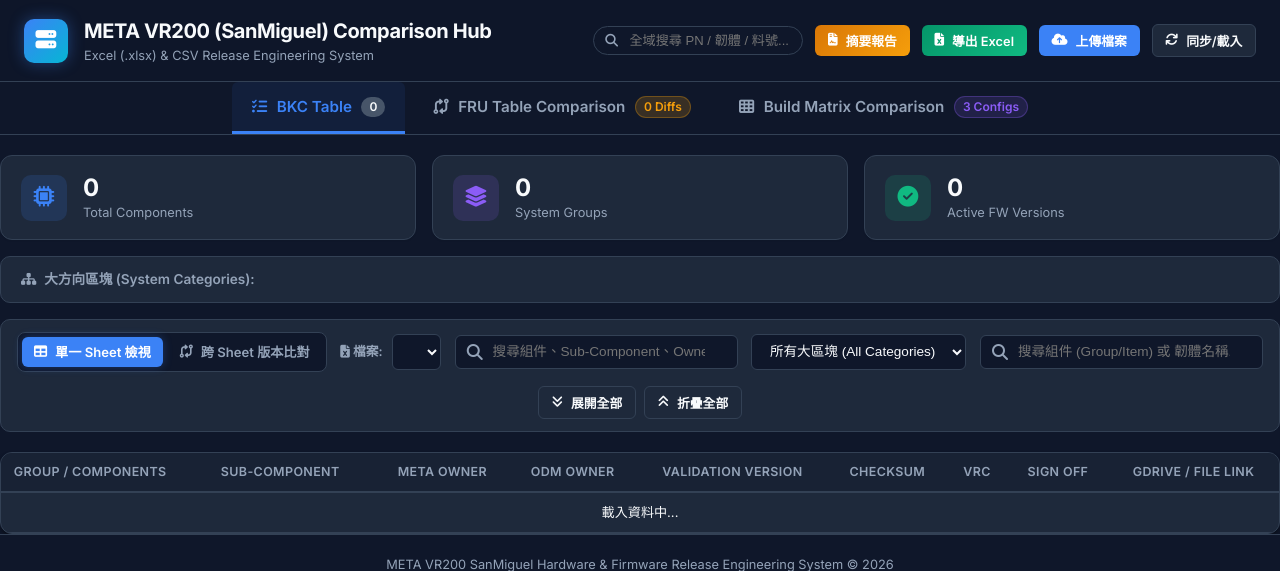
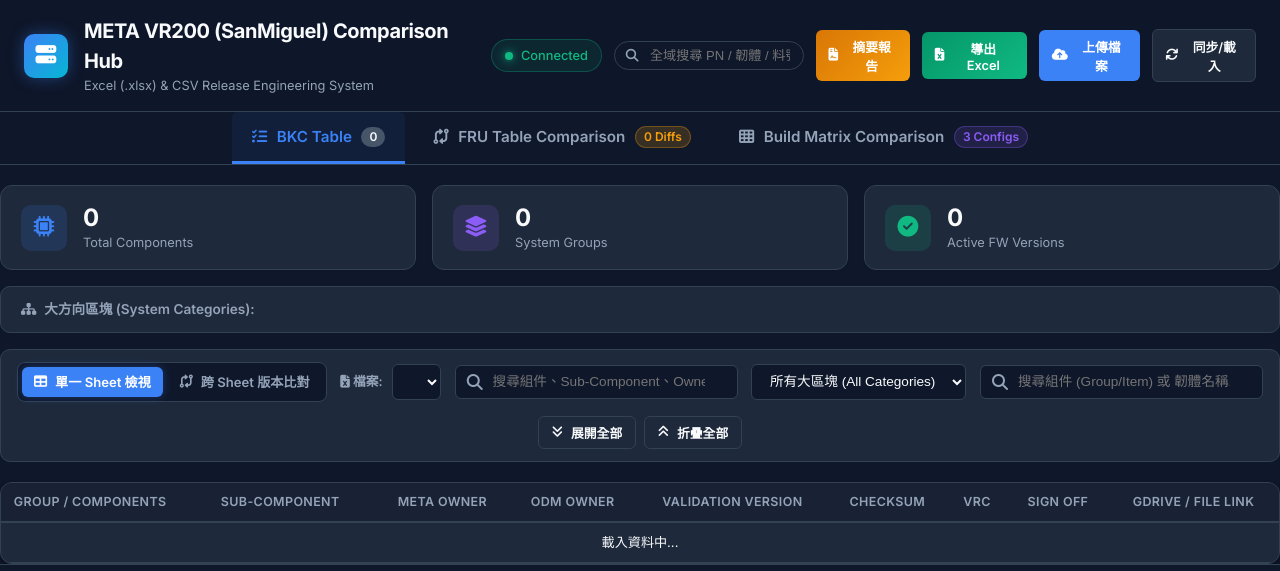
Before and after one commit to XavierH1558/META_BOM_FRU_FW_ComparesionTable, a Flask app: page / in a window 1280 px wide. Shown: the top 571 px of the page. Run offline with Flask 3, Linux system fonts and the light colour scheme; lists and menus that the app fills with data are empty; some libraries are stand-ins or nearby versions.

Commit message:
fix: Restore status-badge and add null safety for statusText in main.js

```diff
--- a/static/js/main.js
+++ b/static/js/main.js
@@ -553,7 +553,7 @@ function initUploadModal() {
 // Fetch Data from Backend APIs
 async function fetchAllData() {
     const statusText = document.querySelector('.status-text');
-    statusText.textContent = 'Loading data...';
+    if (statusText) statusText.textContent = 'Loading data...';
 
     try {
         const bkcPromise = appState.bkcMode === 'compare' ? fetchBkcCompareData() : fetchBkcData();
@@ -563,10 +563,10 @@ async function fetchAllData() {
             fruPromise,
             fetchMatrixData()
         ]);
-        statusText.textContent = 'Connected';
+        if (statusText) statusText.textContent = 'Connected';
     } catch (err) {
         console.error('Error fetching application data:', err);
-        statusText.textContent = 'Data Error';
+        if (statusText) statusText.textContent = 'Data Error';
     }
 }
 
--- a/templates/index.html
+++ b/templates/index.html
@@ -28,9 +28,13 @@
                 </div>
             </div>
             <div class="header-actions" style="display: flex; align-items: center; gap: 0.75rem;">
+                <div class="status-badge" id="system-status">
+                    <span class="status-dot"></span>
+                    <span class="status-text">Connected</span>
+                </div>
                 <div class="header-search-box" style="position: relative;">
                     <i class="fa-solid fa-magnifying-glass" style="position: absolute; left: 12px; top: 50%; transform: translateY(-50%); color: var(--text-muted); font-size: 0.8rem;"></i>
-                    <input type="text" id="global-search-input" placeholder="全域搜尋 PN / 韌體 / 料號..." style="padding: 0.4rem 0.8rem 0.4rem 2.2rem; background: var(--bg-main); border: 1px solid var(--border-color); border-radius: 20px; color: #fff; font-size: 0.82rem; outline: none; width: 210px; transition: width 0.2s;" />
+                    <input type="text" id="global-search-input" placeholder="全域搜尋 PN / 韌體 / 料號..." style="padding: 0.4rem 0.8rem 0.4rem 2.2rem; background: var(--bg-main); border: 1px solid var(--border-color); border-radius: 20px; color: #fff; font-size: 0.82rem; outline: none; width: 190px; transition: width 0.2s;" />
                 </div>
                 <button class="btn btn-warning btn-sm" id="btn-release-summary" style="background: linear-gradient(135deg, #d97706, #f59e0b); color: #fff; border: none; font-weight: 600;">
                     <i class="fa-solid fa-file-contract"></i> 摘要報告
```
